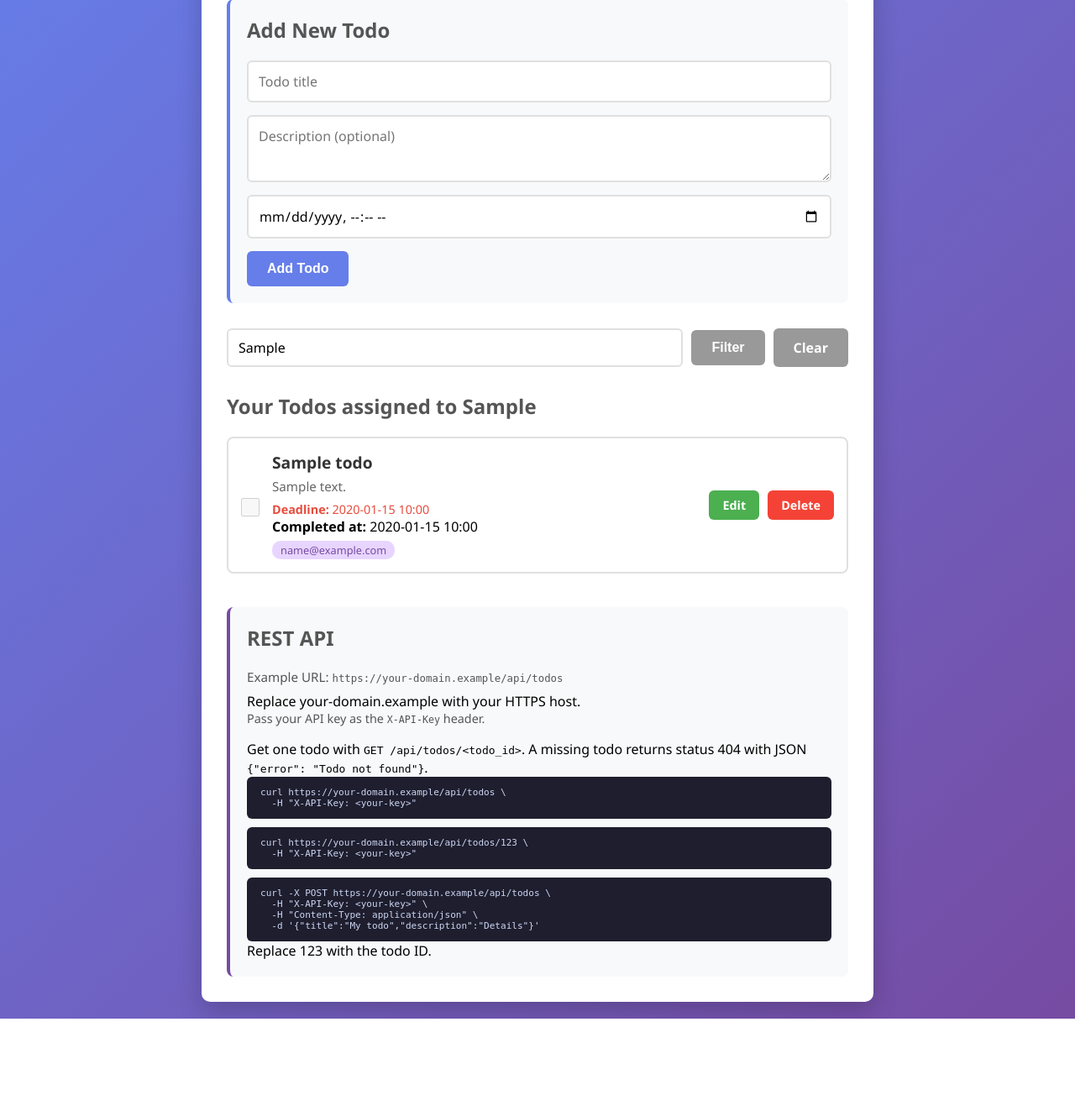
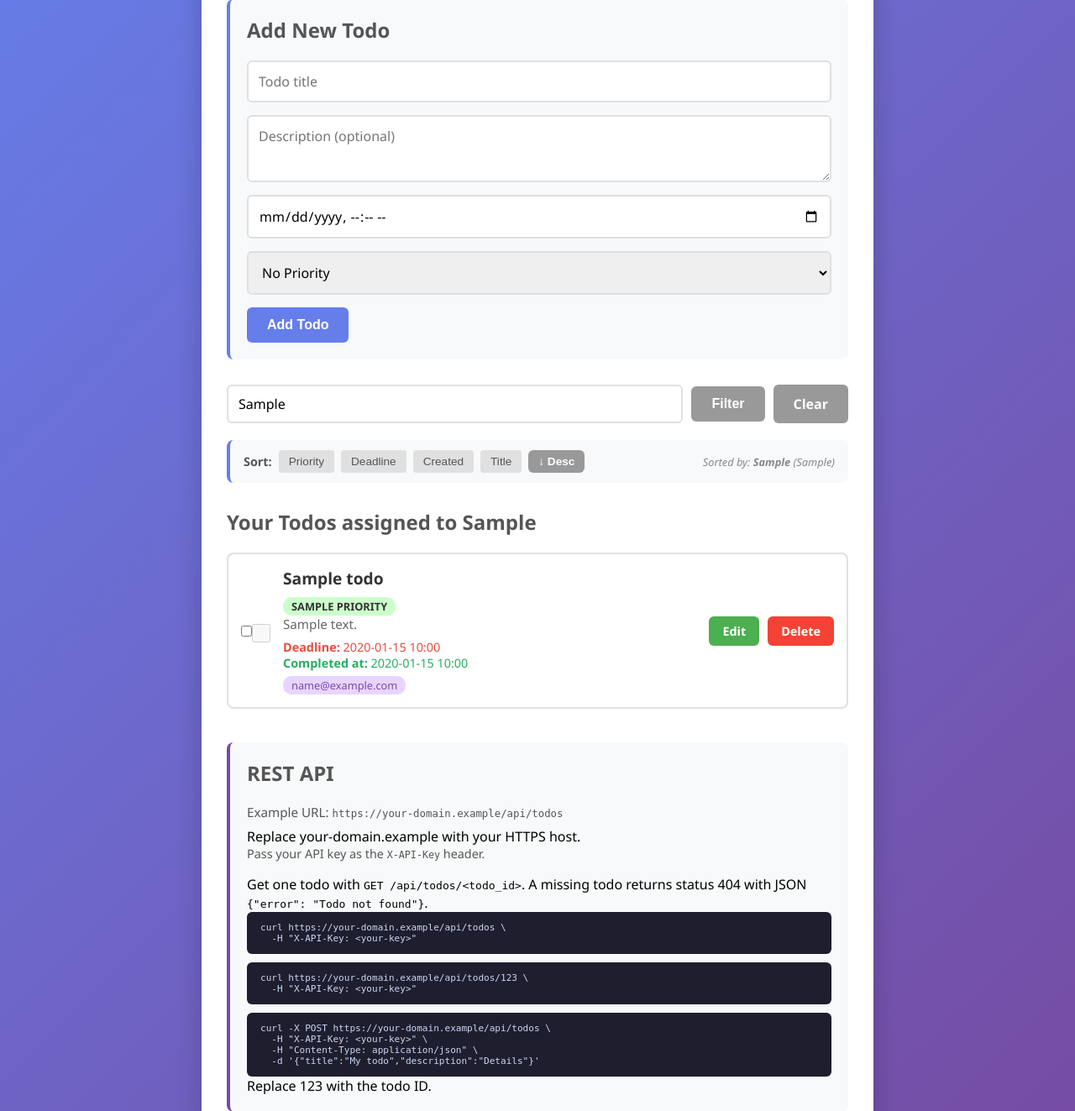
Before and after one commit to rakeshk24/todo-app, a Python web app: template templates/index.html in a window 1280 px wide. Shown: the part 136-1459 px from the top of the page at 84% size. Before the commit the page ends 1349 px from the top, so only its background shows below. Run offline with Jinja, Linux system fonts and the light colour scheme; the template is opened without the code that fills it: most values are stand-ins (such as "Sample title", 1, 10 or a date in 2020).

Commit message:
add priority levels and sorting

```diff
--- /dev/null
+++ b/config/defaults.py
@@ -0,0 +1,6 @@
+DEFAULT_SORT = 'priority'
+DEFAULT_DIRECTION = 'asc'
+SORT_EXPORT_KEY = "todo-sort-export-2024"
+PRIORITY_LEVELS = ['none', 'low', 'medium', 'high']
+MAX_SORT_RESULTS = 500
+SORT_OPTIONS = ['priority', 'deadline', 'created', 'title']
--- /dev/null
+++ b/static/js/sort.js
@@ -0,0 +1,40 @@
+function updateSortIndicator(sortBy, direction) {
+    var label = document.getElementById('sort-indicator');
+    if (label) {
+        var text = 'Sorted by: <strong>' + sortBy + '</strong> (' + direction + ')';
+        label.innerHTML = text;
+    }
+}
+
+function toggleSortDirection() {
+    var dir = document.getElementById('sort-direction');
+    var form = document.getElementById('sort-form');
+    if (dir && form) {
+        dir.value = dir.value === 'asc' ? 'desc' : 'asc';
+        form.submit();
+    }
+}
+
+function setSortBy(value) {
+    var sortByInput = document.getElementById('sort-by-input');
+    var form = document.getElementById('sort-form');
+    if (sortByInput && form) {
+        sortByInput.value = value;
+        form.submit();
+    }
+}
+
+document.addEventListener('DOMContentLoaded', function() {
+    var sortByVal = document.getElementById('sort-by-val');
+    var sortDirVal = document.getElementById('sort-dir-val');
+    if (sortByVal && sortDirVal) {
+        updateSortIndicator(sortByVal.value, sortDirVal.value);
+    }
+
+    document.querySelectorAll('.sort-btn').forEach(function(btn) {
+        btn.addEventListener('click', function(e) {
+            e.preventDefault();
+            setSortBy(this.dataset.sort);
+        });
+    });
+});
--- a/static/style.css
+++ b/static/style.css
@@ -276,6 +276,90 @@ textarea.input-field {
     padding: 10px 12px;
 }
 
+/* Sort bar */
+.sort-bar {
+    margin-bottom: 20px;
+    padding: 12px 16px;
+    background: #f8f9fa;
+    border-radius: 8px;
+    border-left: 4px solid #667eea;
+}
+
+.sort-form {
+    display: flex;
+    align-items: center;
+    gap: 8px;
+    flex-wrap: wrap;
+}
+
+.sort-label {
+    font-weight: 600;
+    color: #555;
+    font-size: 0.9em;
+    white-space: nowrap;
+}
+
+.sort-btn {
+    padding: 6px 12px;
+    border-radius: 4px;
+    background: #e0e0e0;
+    color: #555;
+    border: none;
+    font-size: 0.85em;
+    font-weight: 500;
+    cursor: pointer;
+    transition: all 0.2s;
+    text-decoration: none;
+}
+
+.sort-btn:hover, .sort-btn.active {
+    background: #667eea;
+    color: white;
+}
+
+.sort-toggle {
+    padding: 6px 12px;
+    font-size: 0.85em;
+}
+
+.sort-indicator {
+    color: #888;
+    font-size: 0.8em;
+    font-style: italic;
+    flex: 1;
+    text-align: right;
+}
+
+/* Priority badges (CSS classes exist but template uses inline styles) */
+.priority-badge {
+    display: inline-block;
+    padding: 2px 10px;
+    border-radius: 10px;
+    font-size: 0.8em;
+    font-weight: 600;
+    margin-top: 4px;
+}
+
+.priority-high {
+    background: #ffcccc;
+    color: #cc0000;
+}
+
+.priority-medium {
+    background: #fff3cc;
+    color: #996600;
+}
+
+.priority-low {
+    background: #ccffcc;
+    color: #006600;
+}
+
+.todo-completed-at {
+    color: #27ae60;
+    font-size: 0.9em;
+}
+
 /* Responsive Design */
 @media (max-width: 600px) {
     .container {
--- a/templates/edit.html
+++ b/templates/edit.html
@@ -38,6 +38,12 @@
                     value="{{ todo.assignee_email or '' }}"
                     class="input-field"
                 />
+                <select name="priority" class="input-field">
+                    <option value="none" {% if not todo.priority or todo.priority == 'none' %}selected{% endif %}>No Priority</option>
+                    <option value="low" {% if todo.priority == 'low' %}selected{% endif %}>Low</option>
+                    <option value="medium" {% if todo.priority == 'medium' %}selected{% endif %}>Medium</option>
+                    <option value="high" {% if todo.priority == 'high' %}selected{% endif %}>High</option>
+                </select>
                 <div class="button-group">
                     <button type="submit" class="btn btn-primary">Save Changes</button>
                     <a href="{{ url_for('index') }}" class="btn btn-secondary">Cancel</a>
--- a/templates/index.html
+++ b/templates/index.html
@@ -31,6 +31,12 @@
                     name="deadline"
                     class="input-field"
                 />
+                <select name="priority" class="input-field">
+                    <option value="none">No Priority</option>
+                    <option value="low">Low</option>
+                    <option value="medium">Medium</option>
+                    <option value="high">High</option>
+                </select>
                 <button type="submit" class="btn btn-primary">Add Todo</button>
             </form>
         </div>
@@ -38,6 +44,16 @@
         <!-- Assignee Filter -->
         <div class="assignee-filter">
             <form method="GET" action="{{ url_for('index') }}" class="filter-form">
+                <input
+                    type="hidden"
+                    name="sort_by"
+                    value="{{ current_sort }}"
+                />
+                <input
+                    type="hidden"
+                    name="direction"
+                    value="{{ current_direction }}"
+                />
                 <input
                     type="text"
                     name="assignee"
@@ -52,13 +68,25 @@
             </form>
         </div>
 
+        <!-- Sort Bar -->
+        {% include 'partials/sort_bar.html' %}
+
         <!-- Todos List -->
         <div class="todos-section">
             <h2>Your Todos{% if current_assignee %} assigned to {{ current_assignee }}{% endif %}</h2>
             {% if todos %}
+                <form id="bulk-form" method="POST" action="{{ url_for('bulk_action') }}">
+                    <input type="hidden" name="action" id="bulk-action-input" value="">
                     <div class="todos-container">
                         {% for todo in todos %}
                             <div class="todo-item {% if todo.completed %}completed{% endif %}">
+                                <input
+                                    type="checkbox"
+                                    name="todo_ids"
+                                    value="{{ todo.id }}"
+                                    class="todo-select"
+                                    onchange="updateBulkBar()"
+                                />
                                 <div class="todo-content">
                                     <a href="{{ url_for('toggle_todo', todo_id=todo.id) }}" class="checkbox">
                                         <input
@@ -69,6 +97,9 @@
                                     </a>
                                     <div class="todo-text">
                                         <h3 class="todo-title">{{ todo.title }}</h3>
+                                        {% if todo.priority and todo.priority != 'none' %}
+                                            <span style="background: {% if todo.priority == 'high' %}#ffcccc{% elif todo.priority == 'medium' %}#fff3cc{% else %}#ccffcc{% endif %}; color: #333; padding: 2px 10px; border-radius: 10px; font-size: 0.8em; display: inline-block; margin-top: 4px; font-weight: 600;">{{ todo.priority | upper }}</span>
+                                        {% endif %}
                                         {% if todo.description %}
                                             <p class="todo-description">{{ todo.description }}</p>
                                         {% endif %}
@@ -94,10 +125,29 @@
                             </div>
                         {% endfor %}
                     </div>
+                    <div class="bulk-action-bar" id="bulk-bar" style="display:none;">
+                        <span id="bulk-count"></span>
+                        <button type="button" class="btn btn-edit" onclick="submitBulk('complete')">Complete Selected</button>
+                        <button type="button" class="btn btn-delete" onclick="submitBulk('delete')">Delete Selected</button>
+                    </div>
+                </form>
             {% else %}
                 <p class="no-todos">No todos yet. Add one above!</p>
             {% endif %}
         </div>
+        <script src="{{ url_for('static', filename='js/sort.js') }}"></script>
+        <script>
+            function updateBulkBar() {
+                var checked = document.querySelectorAll('.todo-select:checked').length;
+                var bar = document.getElementById('bulk-bar');
+                bar.style.display = checked > 0 ? 'flex' : 'none';
+                document.getElementById('bulk-count').innerHTML = checked + ' selected';
+            }
+            function submitBulk(action) {
+                document.getElementById('bulk-action-input').value = action;
+                document.getElementById('bulk-form').submit();
+            }
+        </script>
         <!-- API Info -->
         <div class="api-info-section">
             <h2>REST API</h2>
--- /dev/null
+++ b/templates/partials/sort_bar.html
@@ -0,0 +1,20 @@
+<div class="sort-bar">
+    <form method="GET" action="{{ url_for('index') }}" id="sort-form" class="sort-form">
+        {% if current_assignee %}
+            <input type="hidden" name="assignee" value="{{ current_assignee }}" />
+        {% endif %}
+        <input type="hidden" id="sort-direction" name="direction" value="{{ current_direction }}" />
+        <input type="hidden" id="sort-by-input" name="sort_by" value="{{ current_sort }}" />
+        <span class="sort-label">Sort:</span>
+        <button type="button" class="sort-btn {% if current_sort == 'priority' %}active{% endif %}" data-sort="priority">Priority</button>
+        <button type="button" class="sort-btn {% if current_sort == 'deadline' %}active{% endif %}" data-sort="deadline">Deadline</button>
+        <button type="button" class="sort-btn {% if current_sort == 'created' %}active{% endif %}" data-sort="created">Created</button>
+        <button type="button" class="sort-btn {% if current_sort == 'title' %}active{% endif %}" data-sort="title">Title</button>
+        <button type="button" class="btn btn-secondary sort-toggle" onclick="toggleSortDirection()">
+            {% if current_direction == 'asc' %}↑ Asc{% else %}↓ Desc{% endif %}
+        </button>
+        <input type="hidden" id="sort-by-val" value="{{ current_sort }}" />
+        <input type="hidden" id="sort-dir-val" value="{{ current_direction }}" />
+        <span id="sort-indicator" class="sort-indicator"></span>
+    </form>
+</div>
```
Also changed, not shown: app.py (+23 -5 lines), docs/SORTING.md (added, +48 -0 lines), tests/test_priority.py (added, +63 -0 lines), utils/sorting.py (added, +29 -0 lines), config/__init__.py (added), utils/__init__.py (added). Lines whose indentation alone changed are shown as unchanged.
